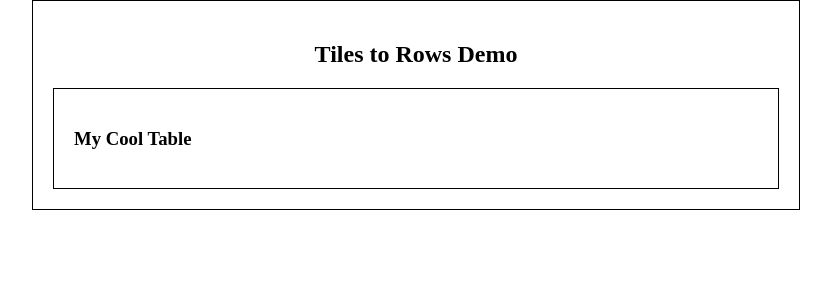
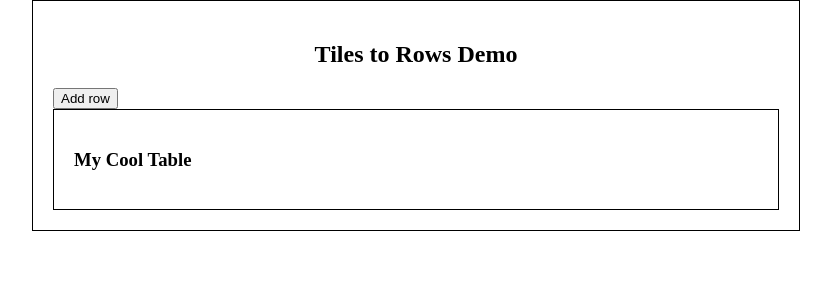
Before and after one commit to osnth01/tiles-to-rows, a React app: page / in a window 1280 px wide. Shown: the top 300 px of the page, without its empty margins (224-1055 px from the left). Built offline with nearby package versions, Linux system fonts and the light colour scheme; the HTML template or start-up script is replaced by a standard one.

Commit message:
add `addRow` capability

```diff
--- a/src/components/App.tsx
+++ b/src/components/App.tsx
@@ -1,4 +1,5 @@
 import * as React from 'react'
+import * as uuidv1 from 'uuid/v1'
 import './App.css'
 
 import Table from './Table'
@@ -11,19 +12,27 @@ export interface AppState {
   rows: TableRow[]
 }
 
-class App extends React.Component<AppProps, any> {
+class App extends React.Component<AppProps, AppState> {
   public constructor(props: AppProps) {
     super(props)
 
     this.state = {
       rows: []
     }
+
+    this.addRow = this.addRow.bind(this)
   }
 
   public render() {
     return (
       <div className="app-container">
         <h2 className="text-center">Tiles to Rows Demo</h2>
+        <button
+          className="add-row-button"
+          onClick={ this.addRow }
+        >
+          Add row
+        </button>
         <Table
           headerTitle={ "My Cool Table" }
           rows={ this.state.rows }
@@ -31,6 +40,17 @@ class App extends React.Component<AppProps, any> {
       </div>
     )
   }
+
+  private addRow() {
+    this.setState({
+      rows: [
+        ...this.state.rows,
+        {
+          id: uuidv1()
+        }
+      ]
+    })
+  }
 }
 
 export default App
```
Also changed, not shown: 1 other file (tests, documents, lock files or other folders).
